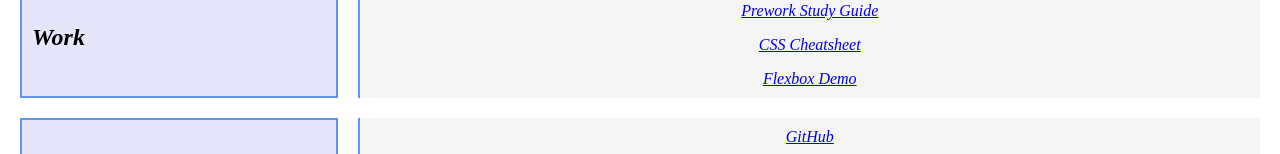
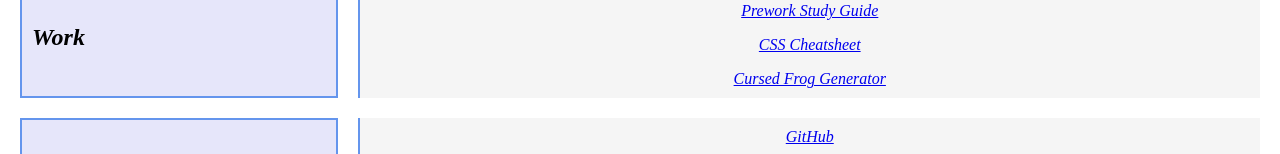
Before and after one commit to DevManCryBB/second-challenge, a plain HTML site: page index.html in a window 1280 px wide. Shown: the part 425-579 px from the top of the page. Drawn offline with Linux system fonts and the light colour scheme.

Commit message:
adding project 1 link

```diff
--- a/index.html
+++ b/index.html
@@ -41,7 +41,7 @@
         <p> </p>
         <a href="https://devmancrybb.github.io/CSS-Cheatsheet/">CSS Cheatsheet</a>
         <p> </p>
-        <a href="https://devmancrybb.github.io/Flexbox-Demo/">Flexbox Demo</a>
+        <a href="https://mercurybased.github.io/Cursed-Frog-Generator/">Cursed Frog Generator</a>
     </section>
 </div>
 
```
